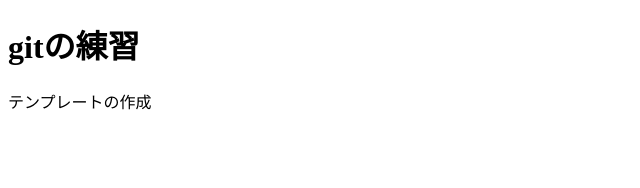
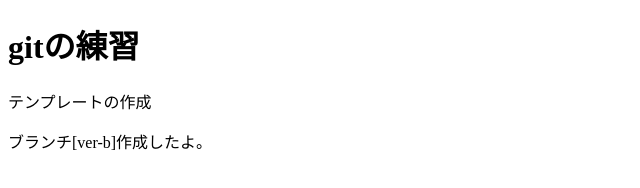
Before and after one commit to KAZ0908/sample, a plain HTML site: page index.html in a window 1280 px wide. Shown: the whole page, without its empty margins (0-640 px from the left). Drawn offline with Linux system fonts and the light colour scheme.

Commit message:
ver-b用テキストの追加

```diff
--- a/index.html
+++ b/index.html
@@ -7,5 +7,6 @@
   <body>
     <h1>gitの練習</h1>
     <p>テンプレートの作成</p>
+    <p>ブランチ[ver-b]作成したよ。</p>
   </body>
 </html>
```
